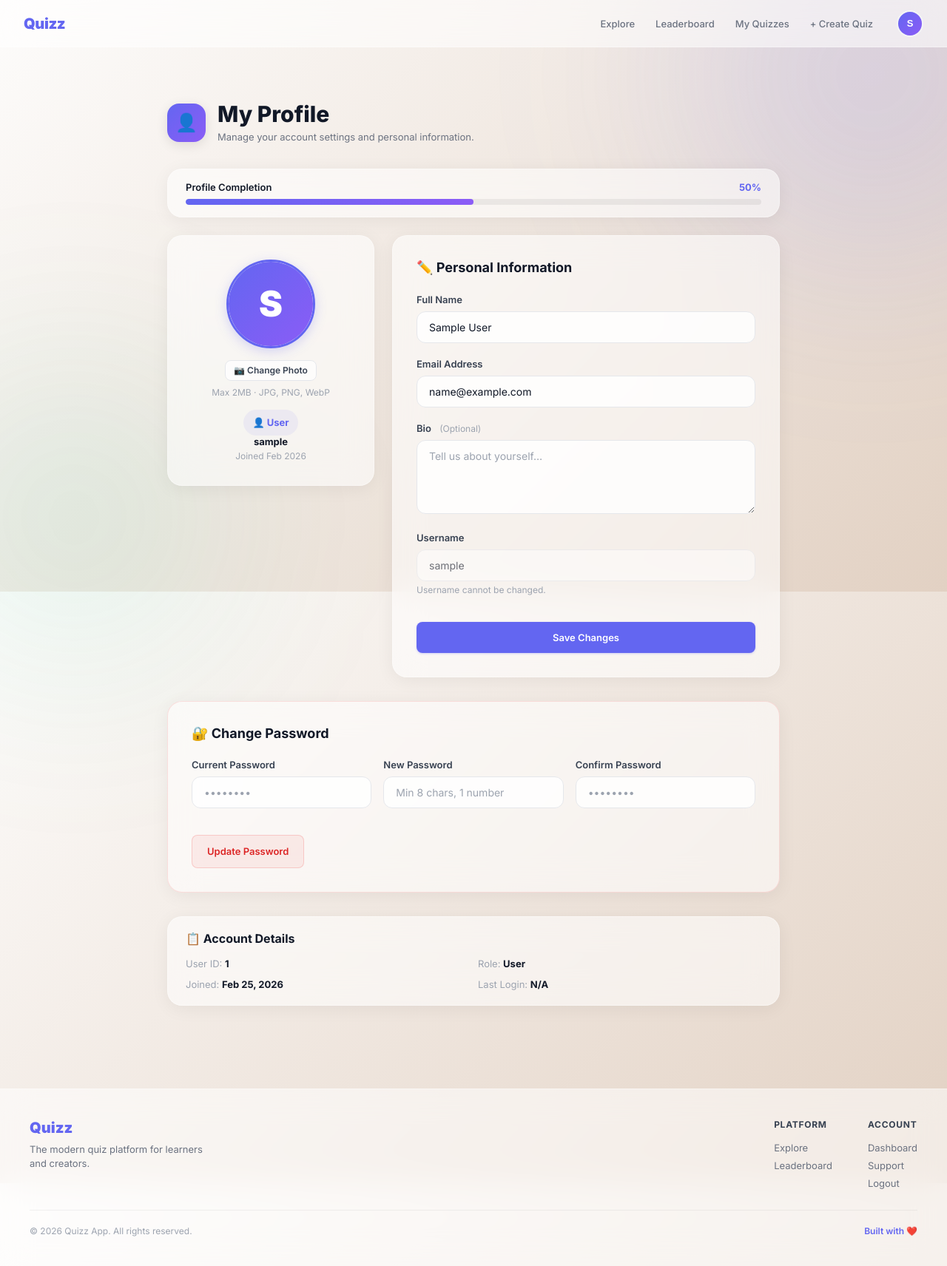
After one commit to ragnarStark79/quizz-app, a Flask app: page /profile in a window 1280 px wide. The commit adds this page. Shown: the whole page at 74% size. Run offline with Flask 3, Linux system fonts and the light colour scheme; the visitor is signed in with stand-in values (Sample User, id 1).

Commit message:
feat: Implement user profile management including profile viewing, updates, password changes, and avatar uploads.

```diff
--- a/app/__init__.py
+++ b/app/__init__.py
@@ -60,4 +60,7 @@ def create_app(config_class=Config):
     from app.routes.leaderboard_routes import leaderboard_bp
     app.register_blueprint(leaderboard_bp)
 
+    from app.routes.profile_routes import profile_bp
+    app.register_blueprint(profile_bp)
+
     return app
--- a/app/config.py
+++ b/app/config.py
@@ -8,3 +8,5 @@ class Config:
     SECRET_KEY = os.environ.get('SECRET_KEY') or 'hard-to-guess-string'
     SQLALCHEMY_DATABASE_URI = os.environ.get('SQLALCHEMY_DATABASE_URI') or 'sqlite:///' + os.path.join(basedir, '../app.db')
     SQLALCHEMY_TRACK_MODIFICATIONS = False
+    UPLOAD_FOLDER = os.path.join(basedir, 'static', 'uploads')
+    MAX_CONTENT_LENGTH = 2 * 1024 * 1024  # 2MB
--- a/app/models/user.py
+++ b/app/models/user.py
@@ -14,6 +14,10 @@ class User(UserMixin, db.Model):
     is_suspended = db.Column(db.Boolean, default=False)
     joined_at = db.Column(db.DateTime, default=datetime.utcnow)
     last_login = db.Column(db.DateTime)
+    full_name = db.Column(db.String(128), nullable=True)
+    bio = db.Column(db.Text, nullable=True)
+    profile_image = db.Column(db.String(256), nullable=True)
+    updated_at = db.Column(db.DateTime, onupdate=datetime.utcnow)
 
     quizzes = db.relationship('Quiz', backref='creator', lazy='dynamic')
     attempts = db.relationship('Attempt', backref='user', lazy='dynamic')
--- /dev/null
+++ b/app/routes/profile_routes.py
@@ -0,0 +1,89 @@
+import os
+from flask import Blueprint, render_template, request, redirect, url_for, flash, current_app
+from flask_login import login_required, current_user
+from app.services.profile_service import ProfileService
+from app.models.user import User
+from app.models.quiz import Quiz
+from app.models.attempt import Attempt
+from app.models.activity import Activity
+from app.models.support import SupportTicket
+
+profile_bp = Blueprint('profile', __name__)
+
+
+@profile_bp.route('/profile')
+@login_required
+def index():
+    """Render profile page — different context for admin vs user."""
+    ctx = {}
+
+    if current_user.is_admin:
+        ctx['total_users'] = User.query.count()
+        ctx['total_quizzes'] = Quiz.query.count()
+        ctx['admin_activity_count'] = Activity.query.filter_by(user_id=current_user.id).count()
+        ctx['total_tickets'] = SupportTicket.query.count()
+
+    # Profile completion percentage
+    fields = [current_user.full_name, current_user.email, current_user.bio, current_user.profile_image]
+    ctx['completion'] = int((sum(1 for f in fields if f) / len(fields)) * 100)
+
+    return render_template('profile/index.html', **ctx)
+
+
+@profile_bp.route('/profile/update', methods=['POST'])
+@login_required
+def update():
+    full_name = request.form.get('full_name', '')
+    email = request.form.get('email', '')
+    bio = request.form.get('bio', '')
+
+    if not email:
+        flash('Email is required.', 'error')
+        return redirect(url_for('profile.index'))
+
+    success, error = ProfileService.update_profile(current_user, full_name, email, bio)
+    if success:
+        flash('Profile updated successfully!', 'success')
+    else:
+        flash(error, 'error')
+
+    return redirect(url_for('profile.index'))
+
+
+@profile_bp.route('/profile/change-password', methods=['POST'])
+@login_required
+def change_password():
+    current_pw = request.form.get('current_password', '')
+    new_pw = request.form.get('new_password', '')
+    confirm_pw = request.form.get('confirm_password', '')
+
+    if new_pw != confirm_pw:
+        flash('New passwords do not match.', 'error')
+        return redirect(url_for('profile.index'))
+
+    if not current_pw or not new_pw:
+        flash('All password fields are required.', 'error')
+        return redirect(url_for('profile.index'))
+
+    success, error = ProfileService.change_password(current_user, current_pw, new_pw)
+    if success:
+        flash('Password changed successfully!', 'success')
+    else:
+        flash(error, 'error')
+
+    return redirect(url_for('profile.index'))
+
+
+@profile_bp.route('/profile/upload-avatar', methods=['POST'])
+@login_required
+def upload_avatar():
+    file = request.files.get('avatar')
+    upload_folder = os.path.join(current_app.static_folder, 'uploads')
+
+    success, error = ProfileService.upload_avatar(current_user, file, upload_folder)
+    if success:
+        flash('Profile picture updated!', 'success')
+    else:
+        flash(error, 'error')
+
+    return redirect(url_for('profile.index'))
--- a/app/static/css/style.css
+++ b/app/static/css/style.css
@@ -1238,3 +1238,107 @@ table.premium-table tbody tr:hover {
         padding: var(--sp-4);
     }
 }
+/* ── Navbar Profile Dropdown ───────────────────────────────────────── */
+.nav-profile {
+    position: relative;
+    display: inline-block;
+    margin-left: 1rem;
+}
+.nav-profile-btn {
+    background: none;
+    border: none;
+    cursor: pointer;
+    padding: 0;
+    display: flex;
+    align-items: center;
+    justify-content: center;
+    width: 36px;
+    height: 36px;
+    border-radius: var(--radius-full);
+    overflow: hidden;
+    border: 2px solid var(--border-light);
+    transition: border-color var(--dur) var(--ease);
+}
+.nav-profile-btn:hover {
+    border-color: var(--primary);
+}
+.nav-profile-btn img {
+    width: 100%;
+    height: 100%;
+    object-fit: cover;
+}
+.nav-avatar-fallback {
+    width: 100%;
+    height: 100%;
+    background: linear-gradient(135deg, var(--primary), #8b5cf6);
+    color: white;
+    display: flex;
+    align-items: center;
+    justify-content: center;
+    font-weight: 700;
+    font-size: var(--fs-sm);
+}
+.nav-profile-dropdown {
+    display: none;
+    position: absolute;
+    right: 0;
+    top: calc(100% + var(--sp-3));
+    background: rgba(255, 255, 255, 0.95);
+    backdrop-filter: blur(16px);
+    -webkit-backdrop-filter: blur(16px);
+    border: 1px solid var(--border-light);
+    min-width: 180px;
+    box-shadow: 0 10px 40px rgba(0, 0, 0, 0.1);
+    border-radius: var(--radius-lg);
+    z-index: 1000;
+    overflow: hidden;
+    text-align: left;
+}
+.nav-profile-dropdown.show {
+    display: block;
+    animation: fadeSlideUp 0.2s ease forwards;
+}
+.nav-profile-dropdown a {
+    display: block !important;
+    padding: var(--sp-3) var(--sp-4) !important;
+    color: var(--text-primary) !important;
+    font-size: var(--fs-sm) !important;
+    font-weight: 500 !important;
+    border-bottom: 1px solid var(--border-light);
+    margin: 0 !important;
+}
+.nav-profile-dropdown a:last-child {
+    border-bottom: none;
+    color: var(--error) !important;
+}
+.nav-profile-dropdown a:hover {
+    background: rgba(0, 0, 0, 0.02) !important;
+    color: var(--primary) !important;
+}
+.nav-profile-dropdown a:last-child:hover {
+    color: var(--error-hover) !important;
+    background: var(--error-light) !important;
+}
+@media (max-width: 768px) {
+    .nav-profile {
+        display: block;
+        margin: var(--sp-4) 0 0 0;
+    }
+    .nav-profile-dropdown {
+        position: static;
+        box-shadow: none;
+        background: transparent;
+        border: none;
+        display: none;
+        padding-left: var(--sp-4);
+        margin-top: var(--sp-2);
+    }
+    .nav-profile-dropdown.show {
+        display: block;
+    }
+    .nav-profile-dropdown a {
+        padding: var(--sp-2) 0 !important;
+        border: none !important;
+        font-size: var(--fs-base) !important;
+    }
+}
--- a/app/templates/base.html
+++ b/app/templates/base.html
@@ -27,22 +27,46 @@
             <a href="{{ url_for('admin.index') }}">🛡️ Dashboard</a>
             <a href="{{ url_for('admin.users_page') }}">👥 Users</a>
             <a href="{{ url_for('admin.quizzes_page') }}">📝 Quizzes</a>
-            <a href="{{ url_for('admin.tickets_page') }}">🎫 Tickets</a>
-            <a href="{{ url_for('admin.activity_logs') }}">📋 Logs</a>
-            <a href="{{ url_for('auth.logout') }}">Logout</a>
+            <div class="nav-profile">
+                <button class="nav-profile-btn" onclick="toggleProfileDropdown()">
+                    {% if current_user.profile_image %}
+                    <img src="{{ url_for('static', filename=current_user.profile_image) }}" alt="Profile">
+                    {% else %}
+                    <div class="nav-avatar-fallback">{{ current_user.username[0]|upper }}</div>
+                    {% endif %}
+                </button>
+                <div class="nav-profile-dropdown" id="profileDropdown">
+                    <a href="{{ url_for('profile.index') }}">👤 Profile</a>
+                    <a href="{{ url_for('admin.tickets_page') }}">🎫 Tickets</a>
+                    <a href="{{ url_for('admin.activity_logs') }}">📋 Logs</a>
+                    <a href="{{ url_for('auth.logout') }}">Logout</a>
+                </div>
+            </div>
+            {% elif current_user.is_authenticated %}
+            <a href="{{ url_for('quiz.explore_quizzes') }}">Explore</a>
+            <a href="{{ url_for('leaderboard.index') }}">Leaderboard</a>
+            <a href="{{ url_for('quiz.list_quizzes') }}">My Quizzes</a>
+            <a href="{{ url_for('quiz.create_quiz') }}">+ Create Quiz</a>
+            <div class="nav-profile">
+                <button class="nav-profile-btn" onclick="toggleProfileDropdown()">
+                    {% if current_user.profile_image %}
+                    <img src="{{ url_for('static', filename=current_user.profile_image) }}" alt="Profile">
+                    {% else %}
+                    <div class="nav-avatar-fallback">{{ current_user.username[0]|upper }}</div>
+                    {% endif %}
+                </button>
+                <div class="nav-profile-dropdown" id="profileDropdown2">
+                    <a href="{{ url_for('profile.index') }}">👤 Profile</a>
+                    <a href="{{ url_for('dashboard.index') }}">Dashboard</a>
+                    <a href="{{ url_for('support.list_tickets') }}">Support</a>
+                    <a href="{{ url_for('auth.logout') }}">Logout</a>
+                </div>
+            </div>
             {% else %}
             <a href="{{ url_for('quiz.explore_quizzes') }}">Explore</a>
             <a href="{{ url_for('leaderboard.index') }}">Leaderboard</a>
-            {% if current_user.is_authenticated %}
-            <a href="{{ url_for('dashboard.index') }}">Dashboard</a>
-            <a href="{{ url_for('quiz.list_quizzes') }}">My Quizzes</a>
-            <a href="{{ url_for('quiz.create_quiz') }}">+ Create Quiz</a>
-            <a href="{{ url_for('support.list_tickets') }}">Support</a>
-            <a href="{{ url_for('auth.logout') }}">Logout</a>
-            {% else %}
             <a href="{{ url_for('auth.login') }}">Login</a>
             <a href="{{ url_for('auth.register') }}">Register</a>
-            {% endif %}
             {% endif %}
         </div>
     </nav>
@@ -98,6 +122,25 @@
             document.getElementById('navOverlay').classList.toggle('show');
             document.body.style.overflow = document.getElementById('navLinks').classList.contains('open') ? 'hidden' : '';
         }
+
+        function toggleProfileDropdown() {
+            var dropdowns = document.getElementsByClassName("nav-profile-dropdown");
+            for (var i = 0; i < dropdowns.length; i++) {
+                dropdowns[i].classList.toggle('show');
+            }
+        }
+
+        window.onclick = function (event) {
+            if (!event.target.closest('.nav-profile')) {
+                var dropdowns = document.getElementsByClassName("nav-profile-dropdown");
+                for (var i = 0; i < dropdowns.length; i++) {
+                    var openDropdown = dropdowns[i];
+                    if (openDropdown.classList.contains('show')) {
+                        openDropdown.classList.remove('show');
+                    }
+                }
+            }
+        }
     </script>
     {% block scripts %}{% endblock %}
 </body>
--- /dev/null
+++ b/app/templates/profile/index.html
@@ -0,0 +1,211 @@
+{% extends "base.html" %}
+{% block title %}My Profile – Quizz{% endblock %}
+
+{% block content %}
+<div class="page-shell" style="max-width:var(--max-w-lg);">
+
+  <div class="page-header anim-fade">
+    <div class="page-header-icon" style="background:linear-gradient(135deg,var(--primary),#8b5cf6);">👤</div>
+    <div>
+      <h1>My Profile</h1>
+      <p>Manage your account settings and personal information.</p>
+    </div>
+  </div>
+
+  <!-- Flash messages -->
+  {% with messages = get_flashed_messages(with_categories=true) %}
+  {% if messages %}{% for cat, msg in messages %}
+  <div class="alert alert-{{ cat }} mb-4">{{ msg }}</div>
+  {% endfor %}{% endif %}{% endwith %}
+
+  <!-- Profile completion -->
+  {% if completion < 100 %} <div class="glass-card-static mb-6 anim-slide" style="padding:var(--sp-4) var(--sp-6);">
+    <div class="flex items-center justify-between mb-2">
+      <span style="font-size:var(--fs-sm);font-weight:600;color:var(--text-primary);">Profile Completion</span>
+      <span style="font-size:var(--fs-sm);font-weight:700;color:var(--primary);">{{ completion }}%</span>
+    </div>
+    <div class="progress">
+      <div class="progress-fill" style="--progress-width:{{ completion }}%;"></div>
+    </div>
+</div>
+{% endif %}
+
+<!-- Admin stats -->
+{% if current_user.is_admin %}
+<div class="grid grid-4 gap-4 mb-8">
+  <div class="stat-card anim-slide anim-stagger" style="--i:0;">
+    <div class="stat-card-value">{{ total_users }}</div>
+    <div class="stat-card-label">Users Managed</div>
+  </div>
+  <div class="stat-card anim-slide anim-stagger" style="--i:1;">
+    <div class="stat-card-value">{{ total_quizzes }}</div>
+    <div class="stat-card-label">Quizzes</div>
+  </div>
+  <div class="stat-card anim-slide anim-stagger" style="--i:2;">
+    <div class="stat-card-value" style="color:var(--primary);">{{ admin_activity_count }}</div>
+    <div class="stat-card-label">Your Activities</div>
+  </div>
+  <div class="stat-card anim-slide anim-stagger" style="--i:3;">
+    <div class="stat-card-value" style="color:var(--warning);">{{ total_tickets }}</div>
+    <div class="stat-card-label">Tickets</div>
+  </div>
+</div>
+{% endif %}
+
+<!-- Main profile card -->
+<div class="grid gap-6 mb-8" style="grid-template-columns:280px 1fr;align-items:start;">
+
+  <!-- Left: Avatar & Info -->
+  <div class="glass-card text-center anim-slide" style="--i:0;">
+    <!-- Avatar -->
+    <div
+      style="position:relative;width:120px;height:120px;margin:0 auto var(--sp-4);border-radius:var(--radius-full);overflow:hidden;border:3px solid var(--primary);box-shadow:0 4px 16px rgba(99,102,241,.25);">
+      {% if current_user.profile_image %}
+      <img src="{{ url_for('static', filename=current_user.profile_image) }}" alt="Avatar"
+        style="width:100%;height:100%;object-fit:cover;" id="avatarPreview">
+      {% else %}
+      <div id="avatarPreview"
+        style="width:100%;height:100%;background:linear-gradient(135deg,var(--primary),#8b5cf6);display:flex;align-items:center;justify-content:center;font-size:3rem;font-weight:900;color:white;">
+        {{ current_user.username[0]|upper }}
+      </div>
+      {% endif %}
+    </div>
+
+    <!-- Upload form -->
+    <form method="POST" action="{{ url_for('profile.upload_avatar') }}" enctype="multipart/form-data"
+      style="margin-bottom:var(--sp-4);">
+      <label class="btn btn-secondary btn-sm" style="cursor:pointer;display:inline-block;">
+        📷 Change Photo
+        <input type="file" name="avatar" accept=".jpg,.jpeg,.png,.webp" style="display:none;"
+          onchange="previewAvatar(this); this.form.submit();">
+      </label>
+      <div style="font-size:var(--fs-xs);color:var(--text-faint);margin-top:var(--sp-2);">Max 2MB · JPG, PNG, WebP</div>
+    </form>
+
+    <!-- Role badge -->
+    <div class="mb-3">
+      {% if current_user.is_admin %}
+      <span class="badge badge-success" style="font-size:var(--fs-sm);padding:var(--sp-2) var(--sp-3);">🛡️ Admin</span>
+      {% else %}
+      <span class="badge badge-primary" style="font-size:var(--fs-sm);padding:var(--sp-2) var(--sp-3);">👤 User</span>
+      {% endif %}
+    </div>
+
+    <div style="font-size:var(--fs-sm);color:var(--text-primary);font-weight:700;">{{ current_user.username }}</div>
+    <div style="font-size:var(--fs-xs);color:var(--text-faint);margin-top:var(--sp-1);">Joined {{
+      current_user.joined_at.strftime('%b %Y') }}</div>
+  </div>
+
+  <!-- Right: Profile form -->
+  <div class="glass-card anim-slide" style="--i:1;">
+    <h3 style="margin:0 0 var(--sp-6);font-size:var(--fs-lg);">✏️ Personal Information</h3>
+    <form method="POST" action="{{ url_for('profile.update') }}">
+      <div class="form-group">
+        <label class="form-label">Full Name</label>
+        <input type="text" name="full_name" class="form-control" value="{{ current_user.full_name or '' }}"
+          placeholder="Enter your full name">
+      </div>
+      <div class="form-group">
+        <label class="form-label">Email Address</label>
+        <input type="email" name="email" class="form-control" value="{{ current_user.email }}" required>
+      </div>
+      <div class="form-group">
+        <label class="form-label">Bio <span class="form-hint">(Optional)</span></label>
+        <textarea name="bio" class="form-control" rows="3"
+          placeholder="Tell us about yourself…">{{ current_user.bio or '' }}</textarea>
+      </div>
+      <div class="form-group">
+        <label class="form-label">Username</label>
+        <input type="text" class="form-control" value="{{ current_user.username }}" disabled
+          style="opacity:.6;cursor:not-allowed;">
+        <div style="font-size:var(--fs-xs);color:var(--text-faint);margin-top:var(--sp-1);">Username cannot be changed.
+        </div>
+      </div>
+      <button type="submit" class="btn btn-primary btn-block mt-4">Save Changes</button>
+    </form>
+  </div>
+</div>
+
+<!-- Password change -->
+{% if not current_user.google_id %}
+<div class="glass-card anim-slide mb-8" style="--i:2;border:1.5px solid rgba(239,68,68,.15);">
+  <h3 style="margin:0 0 var(--sp-6);font-size:var(--fs-lg);">🔐 Change Password</h3>
+  <form method="POST" action="{{ url_for('profile.change_password') }}">
+    <div class="grid gap-4" style="grid-template-columns:1fr 1fr 1fr;">
+      <div class="form-group">
+        <label class="form-label">Current Password</label>
+        <input type="password" name="current_password" class="form-control" required placeholder="••••••••">
+      </div>
+      <div class="form-group">
+        <label class="form-label">New Password</label>
+        <input type="password" name="new_password" class="form-control" required placeholder="Min 8 chars, 1 number">
+      </div>
+      <div class="form-group">
+        <label class="form-label">Confirm Password</label>
+        <input type="password" name="confirm_password" class="form-control" required placeholder="••••••••">
+      </div>
+    </div>
+    <button type="submit" class="btn btn-danger mt-4">Update Password</button>
+  </form>
+</div>
+{% else %}
+<div class="glass-card-static mb-8" style="padding:var(--sp-5) var(--sp-6);">
+  <p style="font-size:var(--fs-sm);color:var(--text-muted);margin:0;">🔗 Your account is linked to Google. Password is
+    managed through your Google account.</p>
+</div>
+{% endif %}
+
+<!-- Account info -->
+<div class="glass-card-static anim-slide" style="--i:3;padding:var(--sp-5) var(--sp-6);">
+  <h3 style="margin:0 0 var(--sp-4);font-size:var(--fs-md);">📋 Account Details</h3>
+  <div class="grid grid-2 gap-3" style="font-size:var(--fs-sm);">
+    <div><span class="text-faint">User ID:</span> <strong>{{ current_user.id }}</strong></div>
+    <div><span class="text-faint">Role:</span> <strong>{{ 'Admin' if current_user.is_admin else 'User' }}</strong></div>
+    <div><span class="text-faint">Joined:</span> <strong>{{ current_user.joined_at.strftime('%b %d, %Y') }}</strong>
+    </div>
+    <div><span class="text-faint">Last Login:</span> <strong>{{ current_user.last_login.strftime('%b %d, %Y %H:%M') if
+        current_user.last_login else 'N/A' }}</strong></div>
+  </div>
+</div>
+
+</div>
+
+<style>
+  /* Responsive: stack on mobile */
+  @media (max-width: 768px) {
+    .page-shell .grid[style*="280px"] {
+      grid-template-columns: 1fr !important;
+    }
+
+    .glass-card.text-center .avatar-wrap {
+      margin: 0 auto;
+    }
+
+    .grid[style*="1fr 1fr 1fr"] {
+      grid-template-columns: 1fr !important;
+    }
+  }
+</style>
+
+<script>
+  function previewAvatar(input) {
+    if (input.files && input.files[0]) {
+      const reader = new FileReader();
+      reader.onload = function (e) {
+        const preview = document.getElementById('avatarPreview');
+        if (preview.tagName === 'IMG') {
+          preview.src = e.target.result;
+        } else {
+          // Replace div with img
+          const img = document.createElement('img');
+          img.src = e.target.result;
+          img.style.cssText = 'width:100%;height:100%;object-fit:cover;';
+          img.id = 'avatarPreview';
+          preview.parentNode.replaceChild(img, preview);
+        }
+      };
+      reader.readAsDataURL(input.files[0]);
+    }
+  }
+</script>
+{% endblock %}
```
Also changed, not shown: app/services/profile_service.py (added, +111 -0 lines), migrations/versions/cb88a947567e_add_profile_fields_to_user.py (added, +48 -0 lines), 2 other files.
